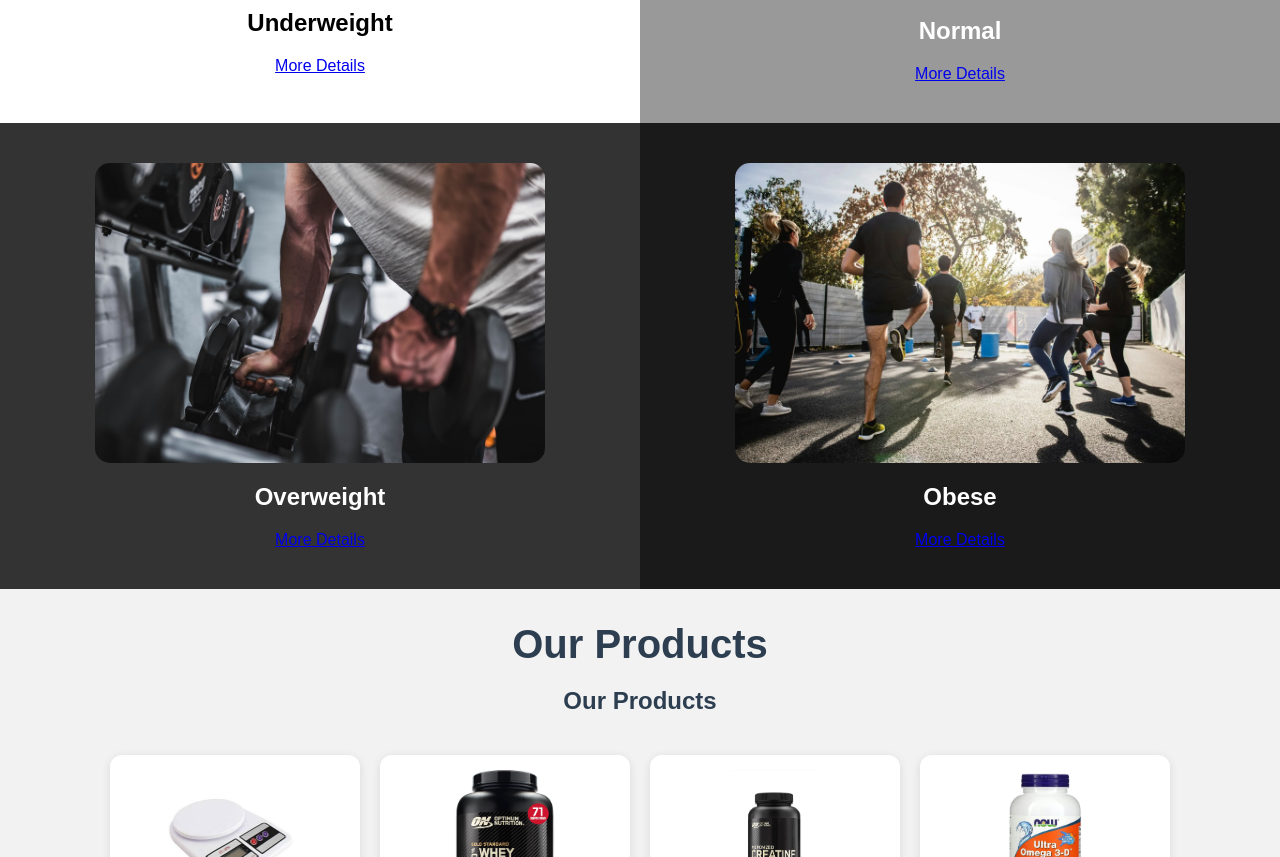
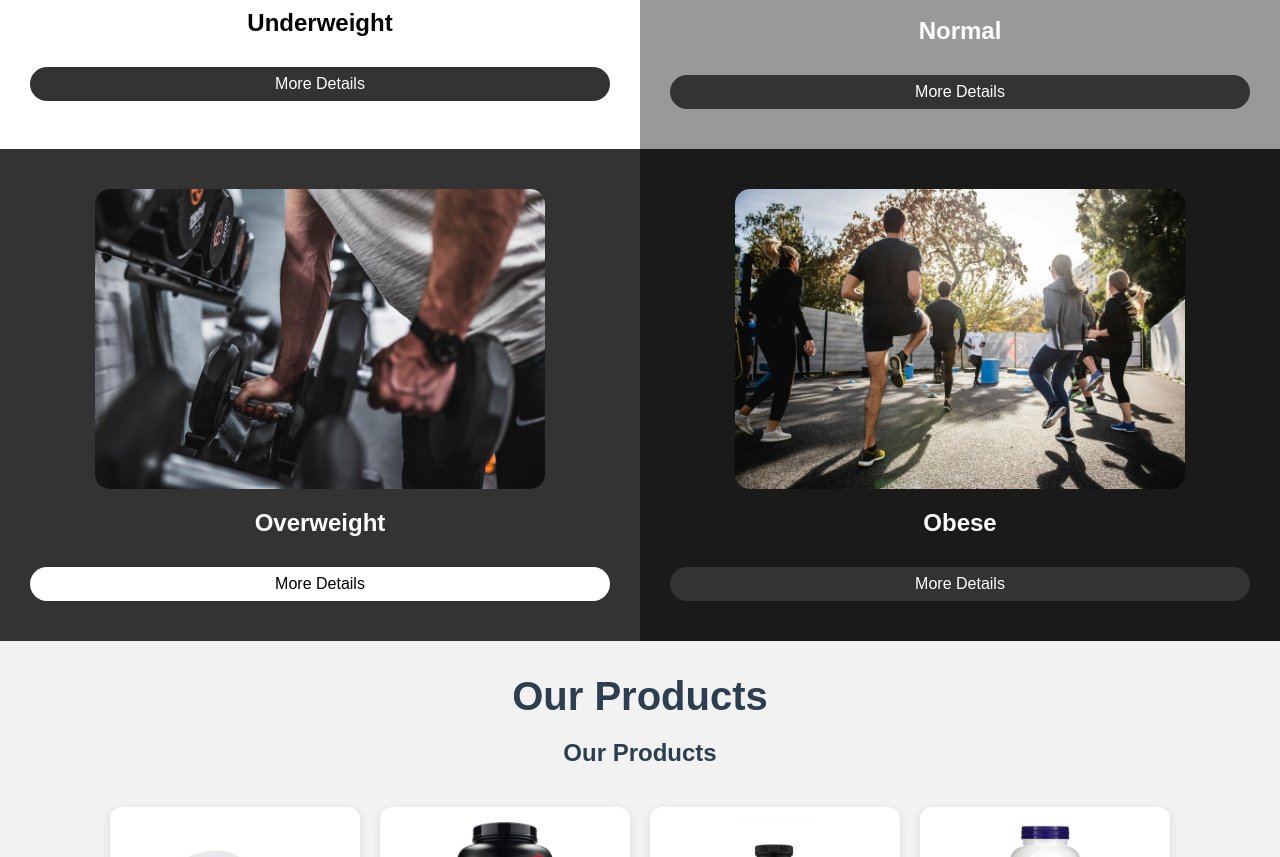
Before and after one commit to ahmedfareed88/Main2, a plain HTML site: page index.html in a window 1280 px wide. Shown: the part 1308-2165 px from the top of the page. Drawn offline with Linux system fonts and the light colour scheme.

Commit message:
Update style.css

```diff
--- a/style.css
+++ b/style.css
@@ -428,3 +428,32 @@ margin-right: 250px;
       .Whey{
         width: 100px !important;
       }
+      .mewo{
+        text-decoration: none;
+        color: white;
+        background: #333;
+        color: white;
+        padding: 8px 15px;
+        border: none;
+        border-radius: 20px;
+        margin-top: 10px;
+        cursor: pointer;
+        transition: background 0.3s ease;
+        width: 550px;
+      }
+      .mewo:hover{
+        background-color: #666;
+      }
+      .mewo2{
+        text-decoration: none;
+        color: black !important;
+        background: white;
+        color: white;
+        padding: 8px 15px;
+        border: none;
+        border-radius: 20px;
+        margin-top: 10px;
+        cursor: pointer;
+        transition: background 0.3s ease;
+        width: 550px;
+      }
```
Lines whose indentation alone changed are shown as unchanged.
